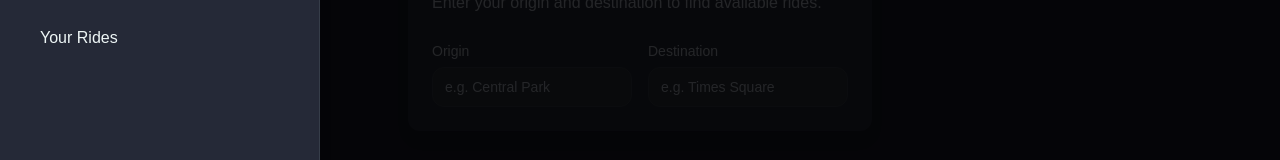
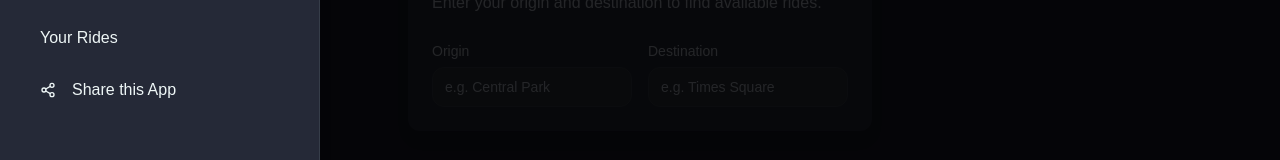
Before and after one commit to Kunal2bytes/uday1, a Next.js app: page / in a window 1280 px wide. Both pictures are taken after a click on the button "Open menu". Shown: the part 166-326 px from the top of the page. Built offline with nearby package versions, Linux system fonts and the light colour scheme.

Commit message:
add one more option in menu share this app when click on this button user can share this app download link

```diff
--- a/src/app/page.tsx
+++ b/src/app/page.tsx
@@ -22,7 +22,7 @@ import {
   CardTitle,
 } from "@/components/ui/card";
 import type { Ride } from '@/lib/mockData';
-// import { mockRides } from '@/lib/mockData'; // Removed as mockRides is no longer exported
+// import { mockRides } from '@/lib/mockData'; // This line was already commented or removed for Firestore integration
 import { useToast } from "@/hooks/use-toast";
 import { formatTimeTo12Hour } from "@/lib/utils";
 
@@ -91,6 +91,32 @@ export default function DashboardPage() {
     console.log(`Booking ride with ${ride.name} (ID: ${ride.id}) - Check browser console for this message.`);
   };
 
+  const handleShareApp = async () => {
+    if (navigator.share) {
+      try {
+        await navigator.share({
+          title: 'Share HOPE App',
+          text: 'Check out HOPE - a modern transportation app for ride-sharing and booking!',
+          url: window.location.href,
+        });
+        console.log('App shared successfully');
+      } catch (error) {
+        console.error('Error sharing app:', error);
+        toast({
+          title: "Sharing Failed",
+          description: "Could not share the app at this moment.",
+          variant: "destructive",
+        });
+      }
+    } else {
+      toast({
+        title: "Sharing Not Supported",
+        description: "Your browser does not support the Web Share API. You can copy the URL from the address bar.",
+        variant: "default",
+      });
+    }
+  };
+
   return (
     <div className="flex flex-col min-h-screen bg-background text-foreground items-center">
       <div className="w-full max-w-lg">
@@ -128,6 +154,14 @@ export default function DashboardPage() {
                   </Link>
                   <Button variant="ghost" className="w-full justify-start text-base py-3 px-4 hover:bg-accent hover:text-accent-foreground rounded-md">
                     Your Rides
+                  </Button>
+                  <Button
+                    variant="ghost"
+                    className="w-full justify-start text-base py-3 px-4 hover:bg-accent hover:text-accent-foreground rounded-md"
+                    onClick={handleShareApp}
+                  >
+                    <Share2 className="mr-2 h-5 w-5" />
+                    Share this App
                   </Button>
                 </nav>
               </SheetContent>
```
